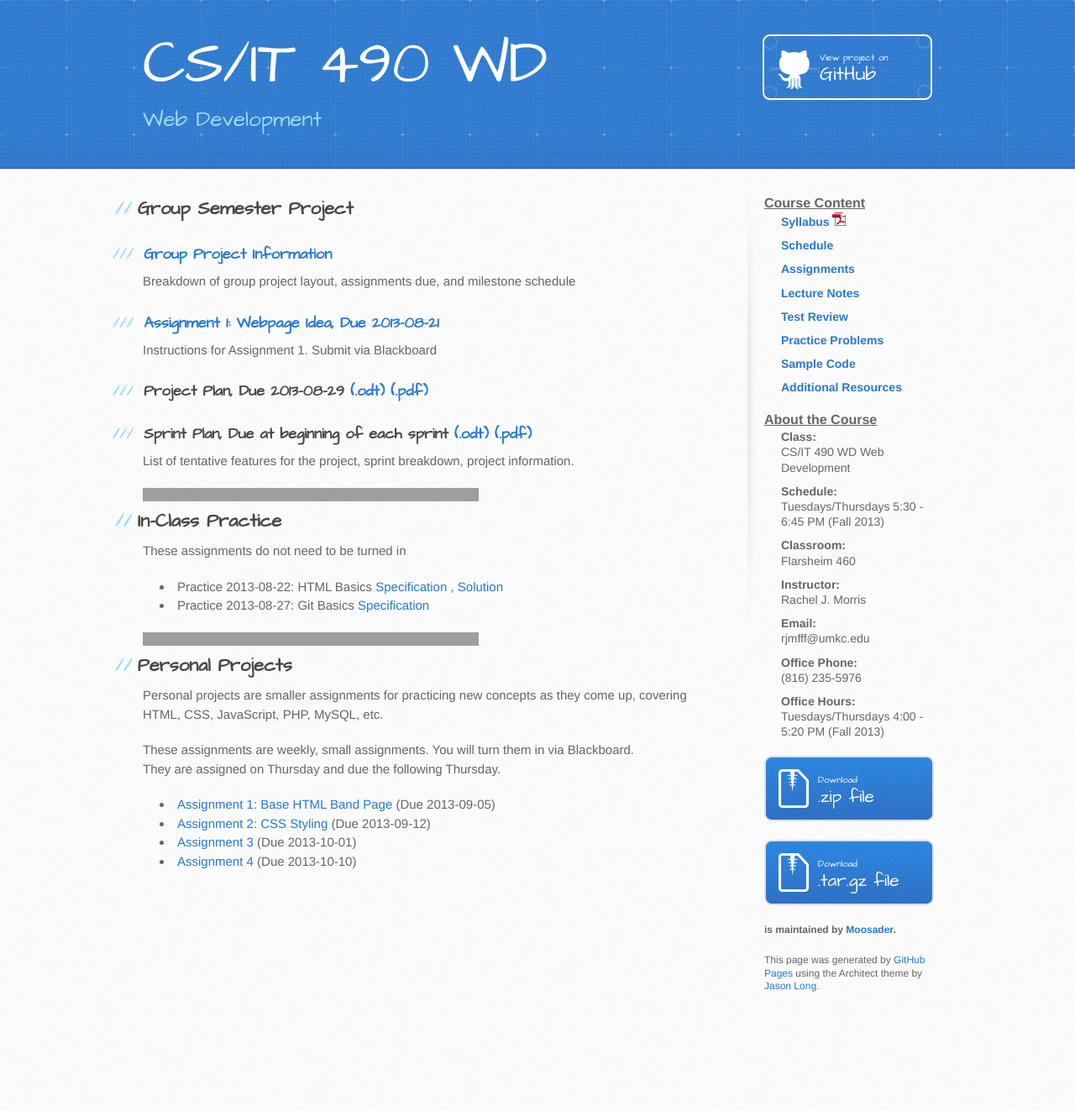
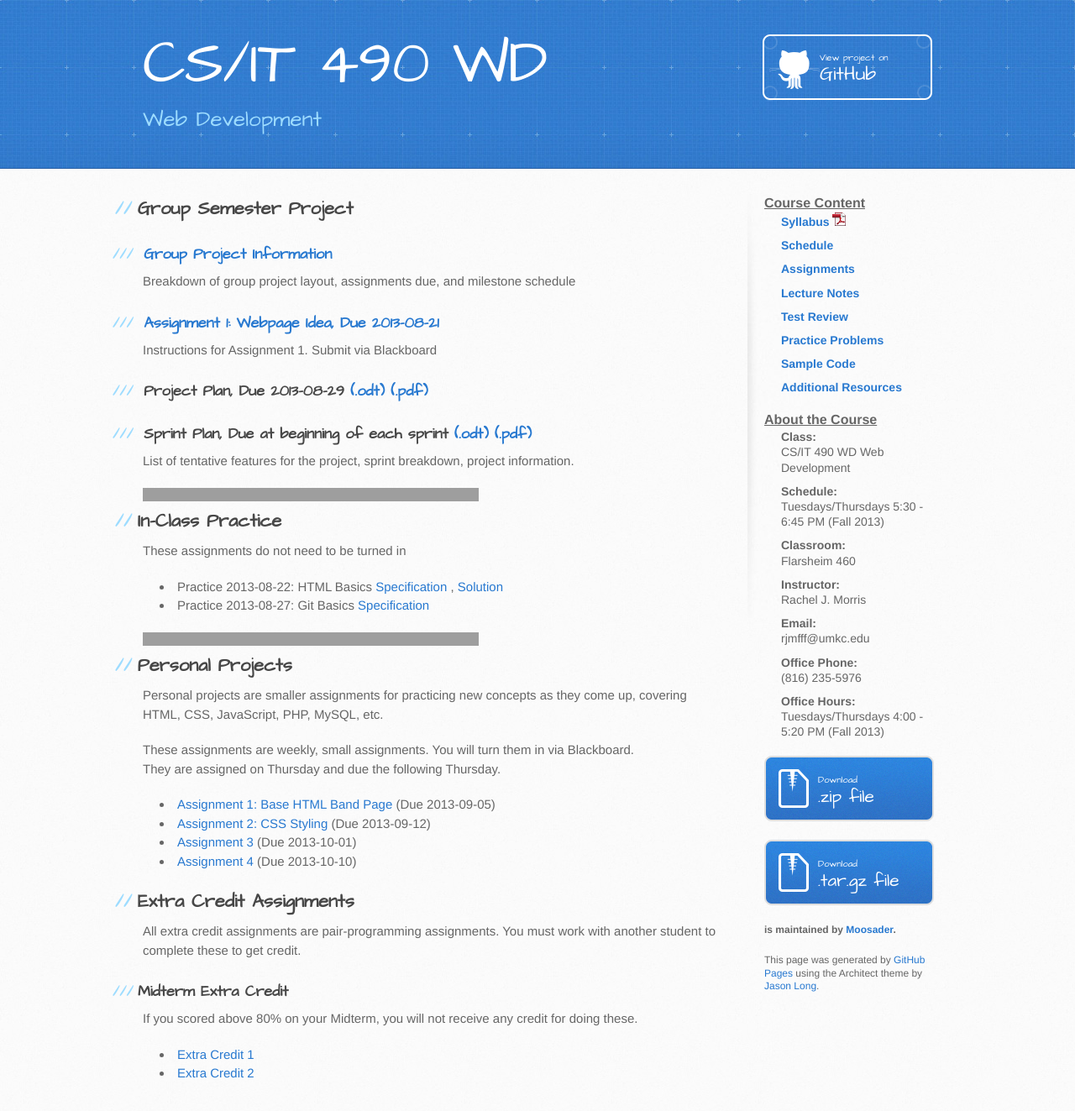
Before and after one commit to spellbindguy/Web-Development, a Jekyll site: the page assignments.html, which Jekyll copies as it is, in a window 1280 px wide, cut to the strip 0-1332 px from the top of the page. Shown: the top 1323 px of the strip at 84% size. Built offline with Jekyll 4.4.1, drawn with Linux system fonts in a browser that asks for light colours; before the commit the page ends 1225 px from its top, so only the background shows below that; grey boxes are pictures that could not be loaded.

Commit message:
Updated assignments page

```diff
--- a/assignments.html
+++ b/assignments.html
@@ -146,6 +146,27 @@
 		</ul>
 
 
+		<h2>Extra Credit Assignments</h2>
+
+		<p>All extra credit assignments are <strong>pair-programming</strong> assignments.
+		You must work with another student to complete these to get credit.</p>
+
+		<h3>Midterm Extra Credit</h3>
+		<p>If you scored above 80% on your Midterm, you will not receive any credit for doing these.</p>
+
+		<ul>
+			<li>
+				<a href="https://github.com/Moosader/Web-Development/blob/master/Assignments/Extra_Credit_1.pdf?raw=true">
+					Extra Credit 1</a>
+			</li>
+
+			<li>
+				<a href="https://github.com/Moosader/Web-Development/blob/master/Assignments/Extra_Credit_2.pdf?raw=true">
+					Extra Credit 2</a>
+			</li>
+		</ul>
+
+
 		</section>
 
         <aside id="sidebar">
```
